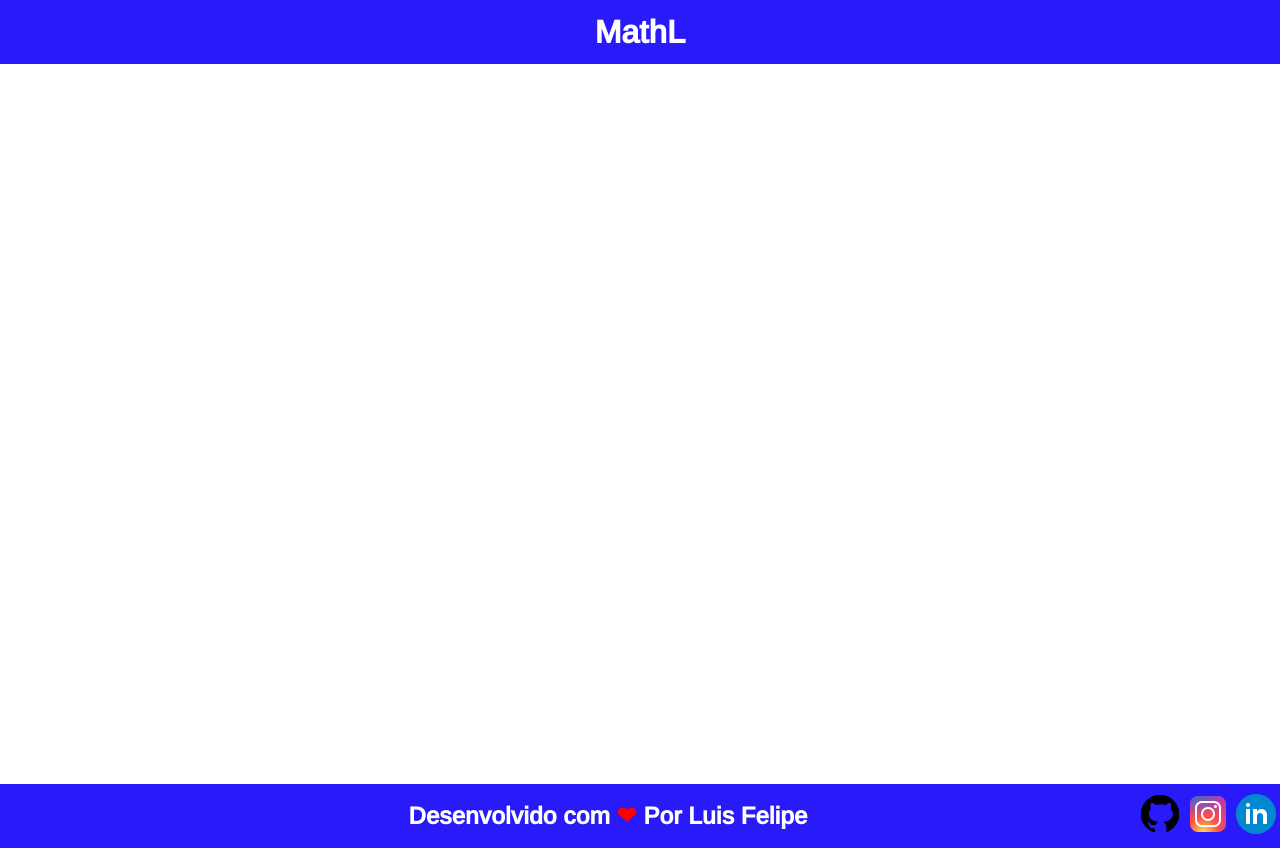
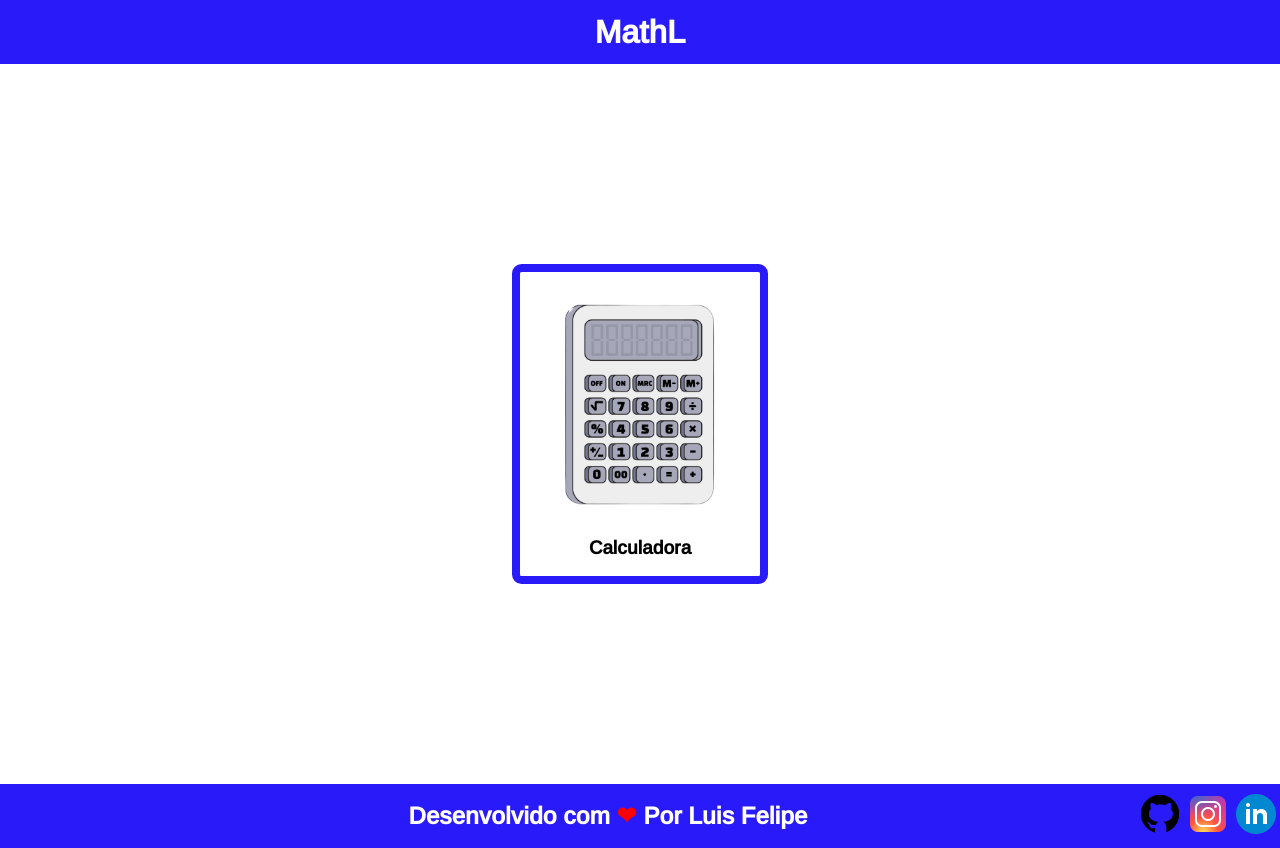
Before and after one commit to LuisFelipe777/MathL, a React (Vite) app: page / in a window 1280 px wide. Built offline with nearby package versions, Linux system fonts and the light colour scheme.

Commit message:
Adicionando componente home

```diff
--- a/src/App.jsx
+++ b/src/App.jsx
@@ -1,12 +1,13 @@
 import Footer from "./components/Footer";
 import Header from "./components/Header";
+import Home from "./pages/Home";
 
 function App() {
 
   return (
     <div className="app">
       <Header />
-      <div style={{ gridArea: "m" }}></div>
+      <Home />
       <Footer />
     </div>
   )
--- /dev/null
+++ b/src/components/CalculadoraLink/index.jsx
@@ -0,0 +1,11 @@
+import "./styles.css";
+import calculadoraImg from "../../assets/imgs/calculadora.png";
+
+export default function CalculadoraLink() {
+    return (
+        <div className="calculadora-link">
+            <img src={calculadoraImg}></img>
+            <h3>Calculadora</h3>
+        </div>
+    );
+}
--- /dev/null
+++ b/src/components/CalculadoraLink/styles.css
@@ -0,0 +1,28 @@
+* {
+    box-sizing: border-box;
+}
+
+:root {
+    --color-blue: #291AFA;
+    --color-white: #fff;
+    --color-black: #000;
+}
+
+.calculadora-link {
+    display: flex;
+    flex-direction: column;
+    align-items: center;
+    width: 16rem;
+    height: 20rem;
+    border: 0.5rem solid var(--color-blue);
+    border-radius: 0.6rem;
+    padding: 2rem;
+}
+
+.calculadora-link img {
+    width: 10rem;
+}
+
+.calculadora-link h3 {
+    margin-top: 2rem;
+}
--- a/src/index.css
+++ b/src/index.css
@@ -1,4 +1,8 @@
 @import url('https://fonts.googleapis.com/css2? family= Arimo:wght@500 & display=swap');
+
+:root {
+  -teste: blue;
+}
 
 * {
   margin: 0;
--- /dev/null
+++ b/src/pages/Home/index.jsx
@@ -0,0 +1,9 @@
+import CalculadoraLink from "../../components/calculadoraLink";
+import "./styles.css"
+export default function Home() {
+    return (
+        < div className="home-container">
+            <CalculadoraLink />
+        </div >
+    )
+}
--- /dev/null
+++ b/src/pages/Home/styles.css
@@ -0,0 +1,6 @@
+.home-container {
+    grid-area: "m";
+    display: flex;
+    align-items: center;
+    justify-content: center;
+}
```
Also changed, not shown: src/assets/imgs/calculadora.png (added).
